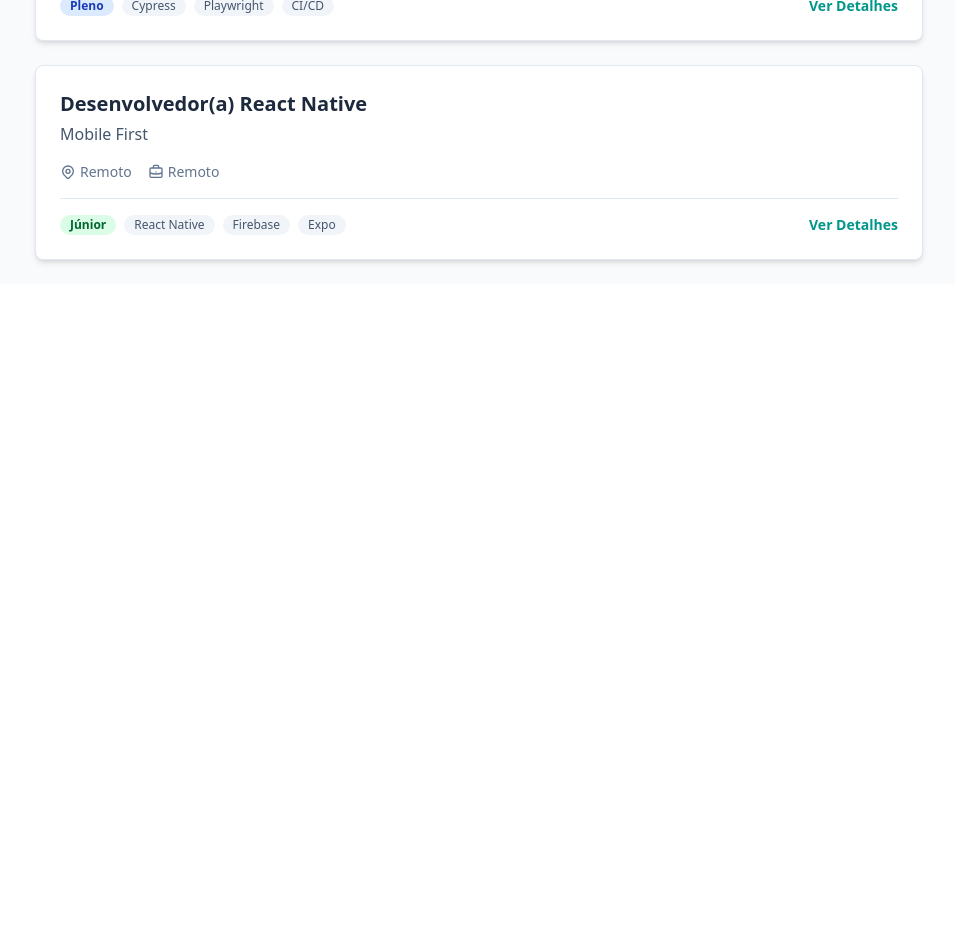
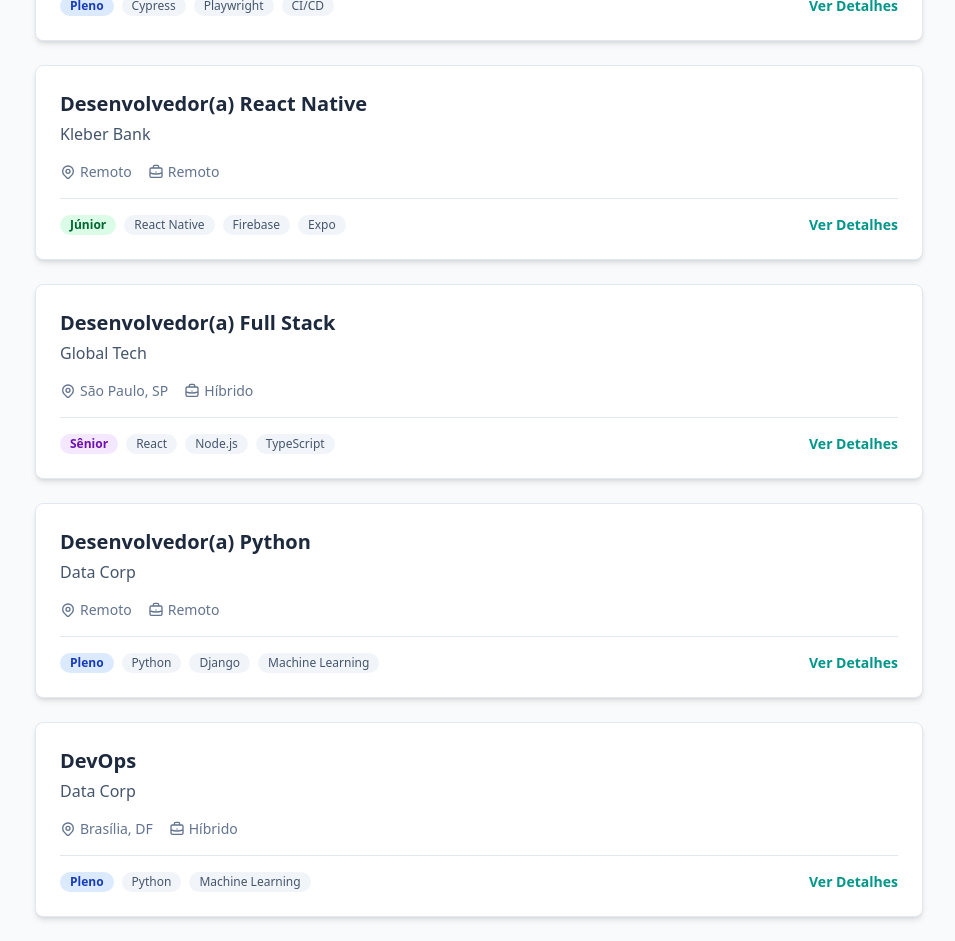
Before and after one commit to querensales/techVagas, a Next.js app: page / in a window 1280 px wide. Shown: the part 840-1781 px from the top of the page, without its empty margins (325-1280 px from the left). Before the commit the page ends 1124 px from the top, so only its background shows below. Built offline with nearby package versions, Linux system fonts and the light colour scheme.

Commit message:
📝 Adicionando readme
Criando um readme para o projeto

```diff
--- a/src/app/page.tsx
+++ b/src/app/page.tsx
@@ -39,13 +39,43 @@
   {
     id: 4,
     title: 'Desenvolvedor(a) React Native',
-    company: 'Mobile First',
+    company: 'Kleber Bank',
     location: 'Remoto',
     level: 'Júnior',
     workModel: 'Remoto',
     tags: ['React Native', 'Firebase', 'Expo'],
     area: 'Mobile'
   },
+  {
+    id: 5,
+    title: 'Desenvolvedor(a) Full Stack',
+    company: 'Global Tech',
+    location: 'São Paulo, SP',
+    level: 'Sênior',
+    workModel: 'Híbrido',
+    tags: ['React', 'Node.js', 'TypeScript'],
+    area: 'Full Stack'
+  },
+  {
+    id: 6,
+    title: 'Desenvolvedor(a) Python',
+    company: 'Data Corp',
+    location: 'Remoto',
+    level: 'Pleno',
+    workModel: 'Remoto',
+    tags: ['Python', 'Django', 'Machine Learning'],
+    area: 'Back-end'
+  },
+  {
+    id: 7,
+    title: 'DevOps',
+    company: 'Data Corp',
+    location: 'Brasília, DF',
+    level: 'Pleno',
+    workModel: 'Híbrido',
+    tags: ['Python', 'Machine Learning'],
+    area: 'DevOps'
+  }
 ];
 
 export default function Home() {
```
Also changed, not shown: 1 other file (tests, documents, lock files or other folders).
